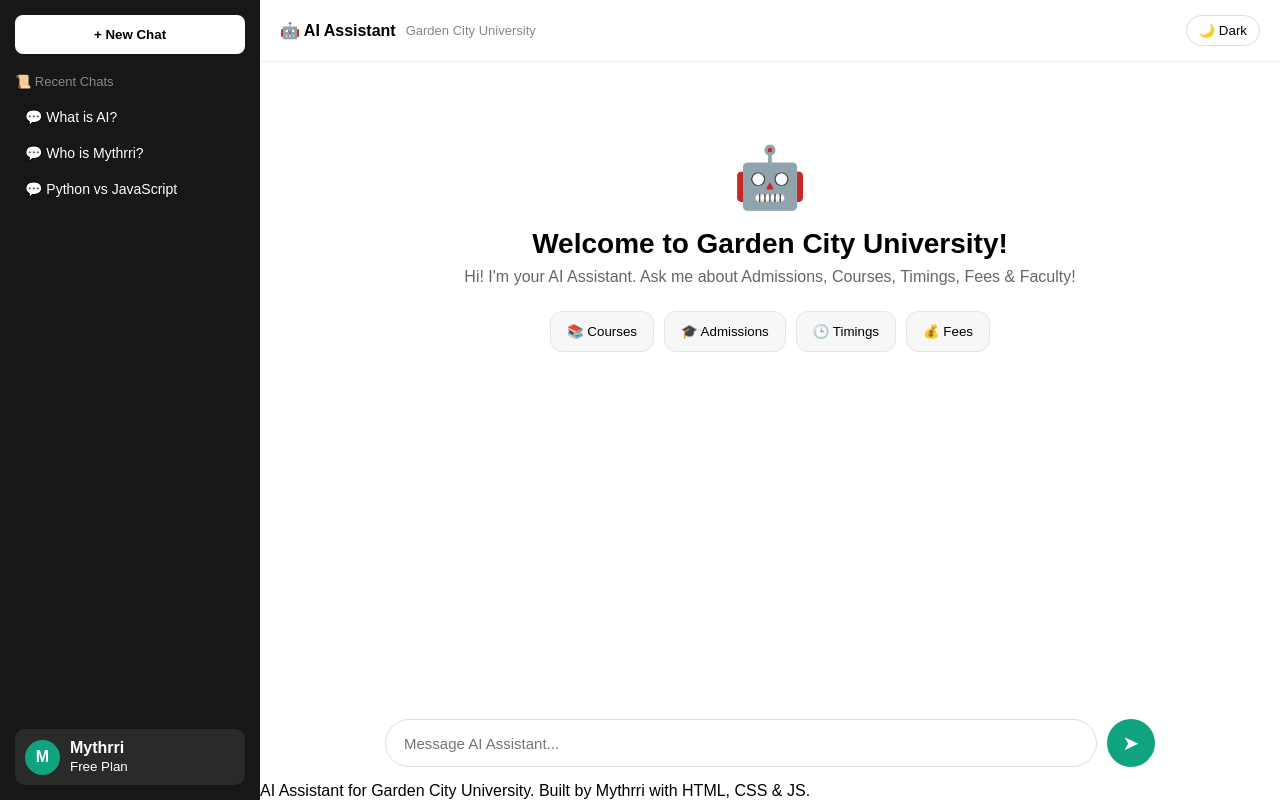
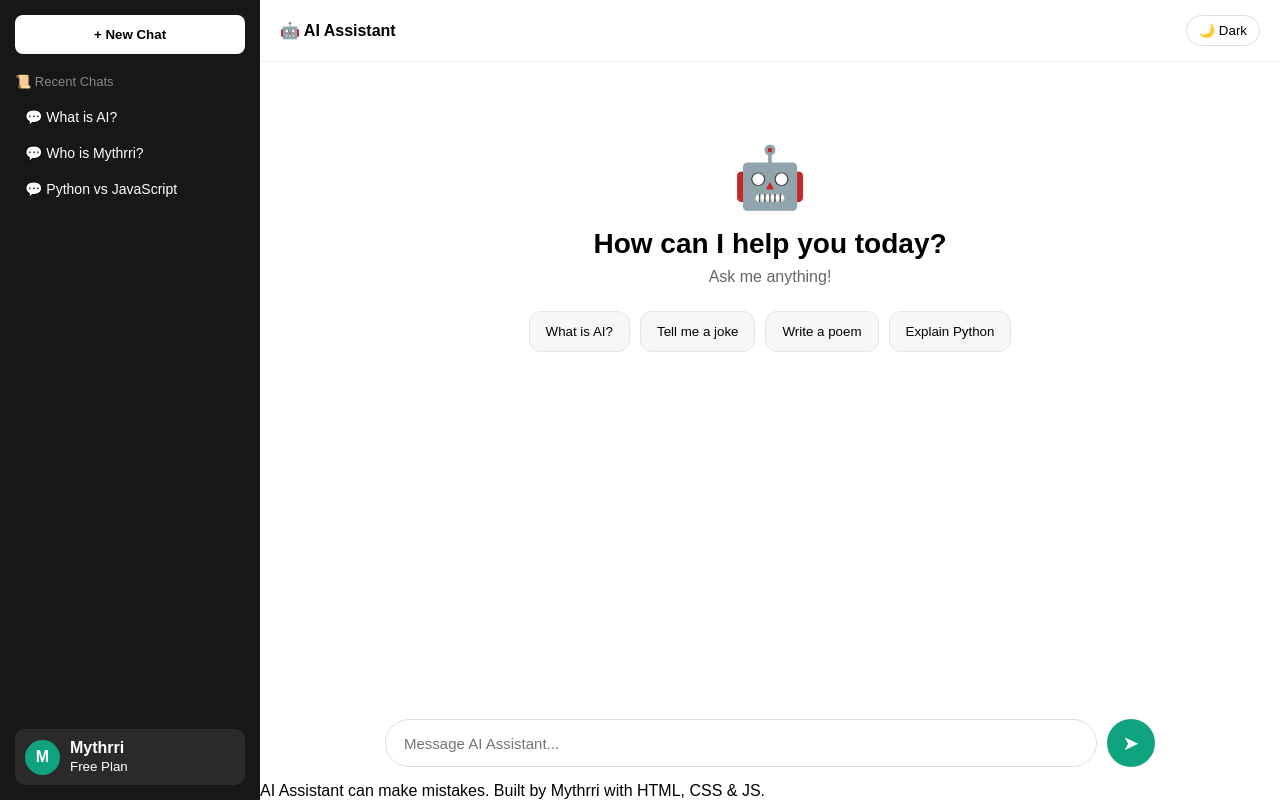
Before and after one commit to Mythrri/ai-college-chatbot, a plain HTML site: page index.html in a window 1280 px wide. Drawn offline with Linux system fonts and the light colour scheme.

Commit message:
Update title and content in index.html

```diff
--- a/index.html
+++ b/index.html
@@ -1,7 +1,7 @@
 <!DOCTYPE html>
 <html>
 <head>
-  <title>AI Assistant - Garden City University</title>
+  <title>🤖 AI Assistant GPT-style Assistant</title>
   <link rel="stylesheet" href="style.css">
 </head>
 <body>
@@ -21,20 +21,20 @@
 
   <div class="main">
     <div class="topbar">
-      <b>🤖 AI Assistant</b> <span>Garden City University</span>
+      <b>🤖 AI Assistant</b> <span></span>
       <button onclick="toggleDark()">🌙 Dark</button>
     </div>
 
     <div id="chatBox" class="chat-box">
       <div class="welcome">
         <div class="logo">🤖</div>
-        <h1>Welcome to Garden City University!</h1>
-<p>Hi! I'm your AI Assistant. Ask me about Admissions, Courses, Timings, Fees & Faculty!</p>
+       <h1>How can I help you today?</h1>
+<p>Ask me anything!</p>
         <div class="suggestions">
-         <button onclick="askSuggestion('What courses are available?')">📚 Courses</button>
-<button onclick="askSuggestion('What is admission process?')">🎓 Admissions</button>
-<button onclick="askSuggestion('What is college timing?')">🕒 Timings</button>
-<button onclick="askSuggestion('What are the fees?')">💰 Fees</button>
+         <button onclick="askSuggestion('What is AI?')">What is AI?</button>
+<button onclick="askSuggestion('Tell me a joke')">Tell me a joke</button>
+<button onclick="askSuggestion('Write a poem')">Write a poem</button>
+<button onclick="askSuggestion('Explain Python')">Explain Python</button>
         </div>
       </div>
     </div>
@@ -43,7 +43,7 @@
       <input type="text" id="userInput" placeholder="Message AI Assistant..." onkeypress="if(event.key==='Enter') sendMessage()">
       <button onclick="sendMessage()">➤</button>
     </div>
-   AI Assistant for Garden City University. Built by Mythrri with HTML, CSS & JS.
+   AI Assistant can make mistakes. Built by Mythrri with HTML, CSS & JS.
   </div>
   <script src="app.js"></script>
 </body>
```
